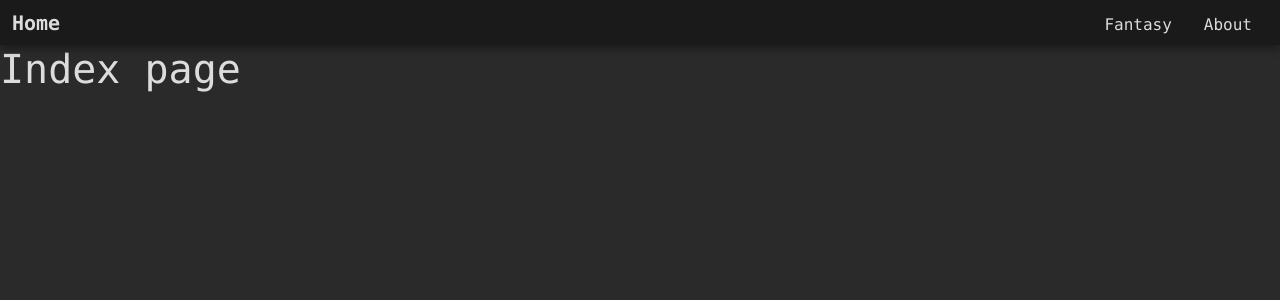
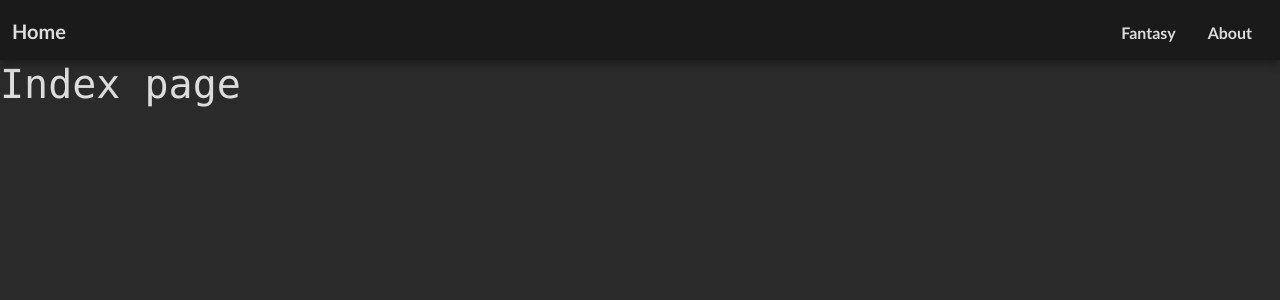
Before and after one commit to tkusak27/tomkusak, a Django app: page / in a window 1280 px wide. Shown: the top 300 px of the page. Run offline with Django 4.2, Linux system fonts and the light colour scheme.

Commit message:
navbar changes

```diff
--- a/vercel_app/templates/partials/style.html
+++ b/vercel_app/templates/partials/style.html
@@ -12,17 +12,18 @@
         background: #1A1A1A;
         padding-top: 0.1%;
         box-shadow: 0 5px 8px rgba(0, 0, 0, 0.3);
+        height: 60px;
     }
 
     .navbar-brand {
     color: #DCDCDC;
-    font-family: Consolas;
+    font-family: trebuchet ms;
     font-weight: bold;
     }
 
     .navbar-brand:hover {
     transition: color 0.2s ease-in-out;
-    color: yellow;
+    color: white;
     }
 
     .navbar-brand:not(:hover)
@@ -33,12 +34,13 @@
 
     .nav-link {
     color: #DCDCDC;
-    font-family: Consolas;
+    font-family: trebuchet ms;
+    font-weight: bold;
     padding-top: 12px;
     }
 
     .nav-link:hover {
-    color: yellow;
+    color: white;
     }
 
     .container-sm {
```
Also changed, not shown: vercel_app/templates/partials/footer.html (added, +18 -0 lines).
